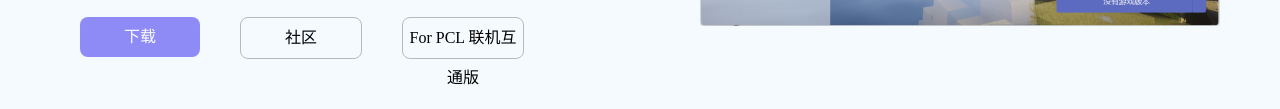
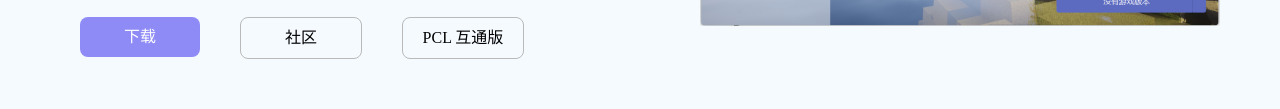
Before and after one commit to xqzi/PMCL-Site, a plain HTML site: page index.html in a window 1280 px wide. Shown: the part 586-695 px from the top of the page. Drawn offline with Linux system fonts and the light colour scheme.

Commit message:
Update index.html

```diff
--- a/index.html
+++ b/index.html
@@ -88,7 +88,7 @@
                     </div></a>
                     <a href="https://gitcode.net/qq_43650370/pmcl/-/raw/master/Plain_Craft_Launcher_2_-_%E8%81%94%E6%9C%BA%E7%89%88.exe"><div
                         style="cursor: pointer;border-radius: 8px;width: 120px;height: 40px;line-height: 40px;text-align: center;border: 1px solid rgb(185, 185, 185);">
-                        For PCL 联机互通版
+                        PCL 互通版
                     </div></a>
                 </div>
             </div>
```
